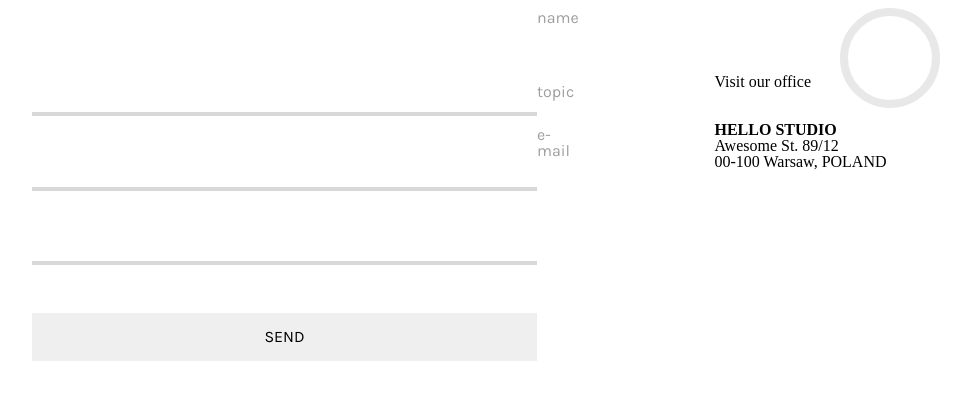
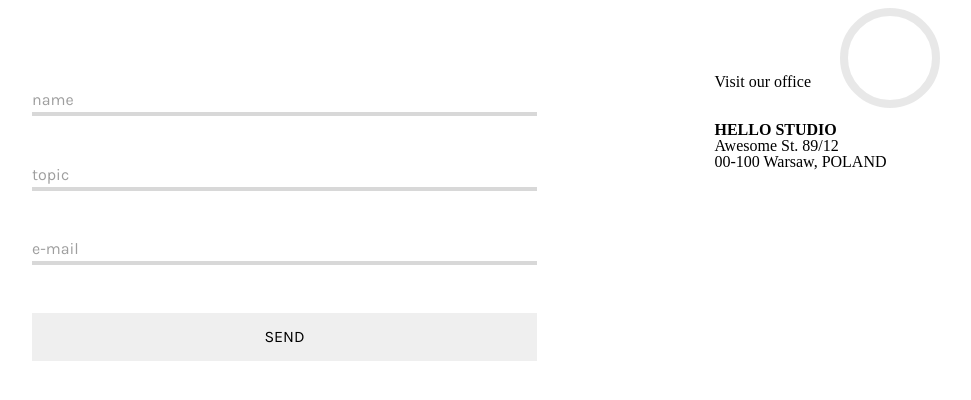
Before and after one commit to VitalijIT/helloMinimal, a plain HTML site: page index.html in a window 1280 px wide. Shown: the part 106-506 px from the top of the page, without its empty margins (53-1024 px from the left). Drawn offline with nearby package versions, Linux system fonts and the light colour scheme.

Commit message:
debug firefox

```diff
--- a/css/style.css
+++ b/css/style.css
@@ -29,28 +29,30 @@
  	margin-top: 15px;
  }
 /*---------------------------------------------*/
- .input-parent {
+.input-parent {
  	position: relative;
  	color: #9e9e9e;
- }
+ 	}
 
- .label-form {
+.label-form {
  	position: absolute;
- 	transform: translateY(-450%)
+ 	transform: translateY(-4.5em);
+ 	left: 0;
+ 	bottom: -1em;
  	}
 
 .input-style:empty ~ .label-form{
- 	transform: translateY(-200%);
- }
+ 	transform: translateY(-1.5em);
+	}
 
 .input-style:focus ~ .label-form{
  	 position: absolute;
- 	 transform: translateY(-450%);
+ 	 transform: translateY(-4.5em);
  	}
 
- .input-style:valid	 ~ .label-form{
+.input-style:valid	 ~ .label-form{
  	 position: absolute;
- 	 transform: translateY(-450%);
+ 	 transform: translateY(-4.5em);
  	}
 
 /*---------------------------------------------*/
```
Also changed, not shown: index.html (+3 -6 lines).
